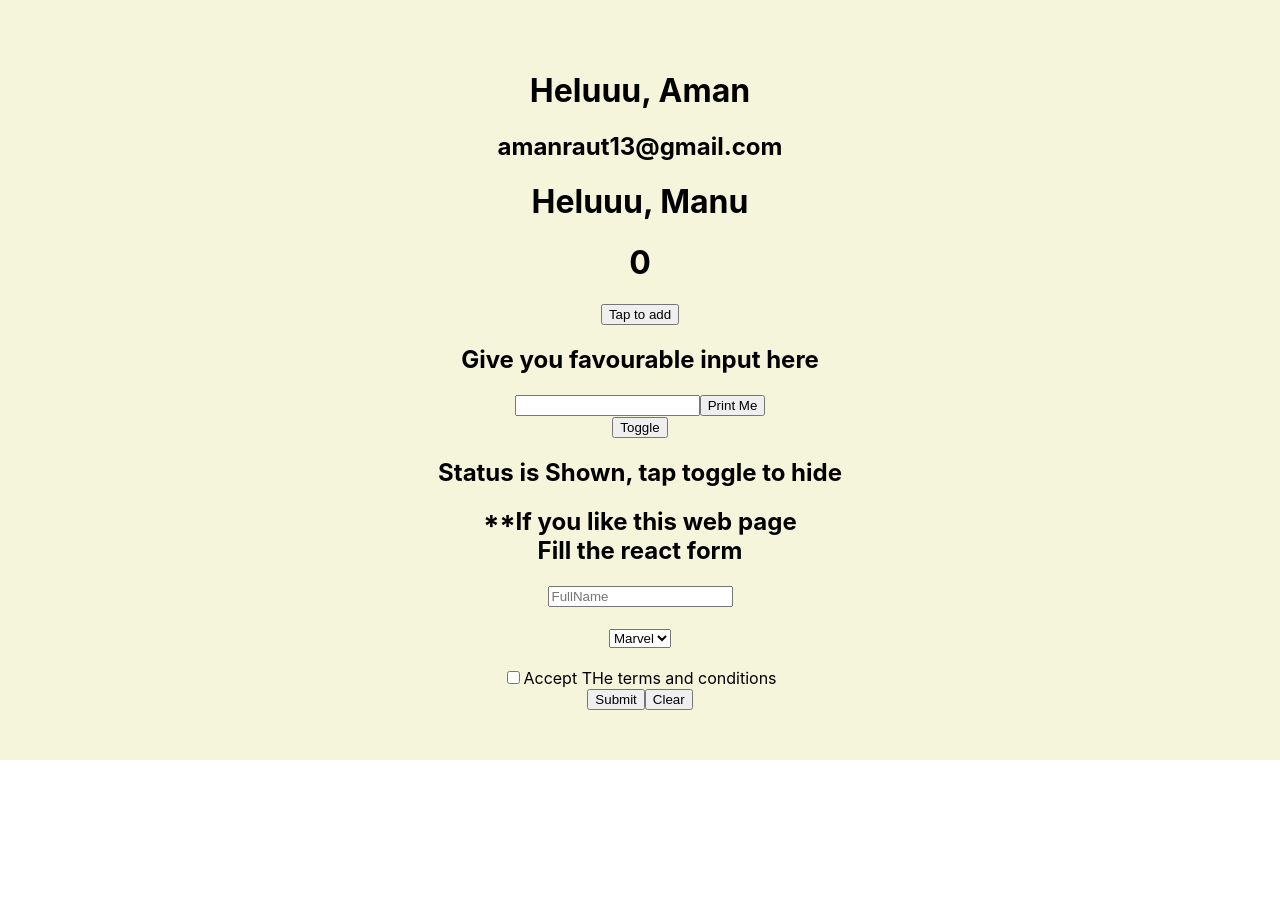
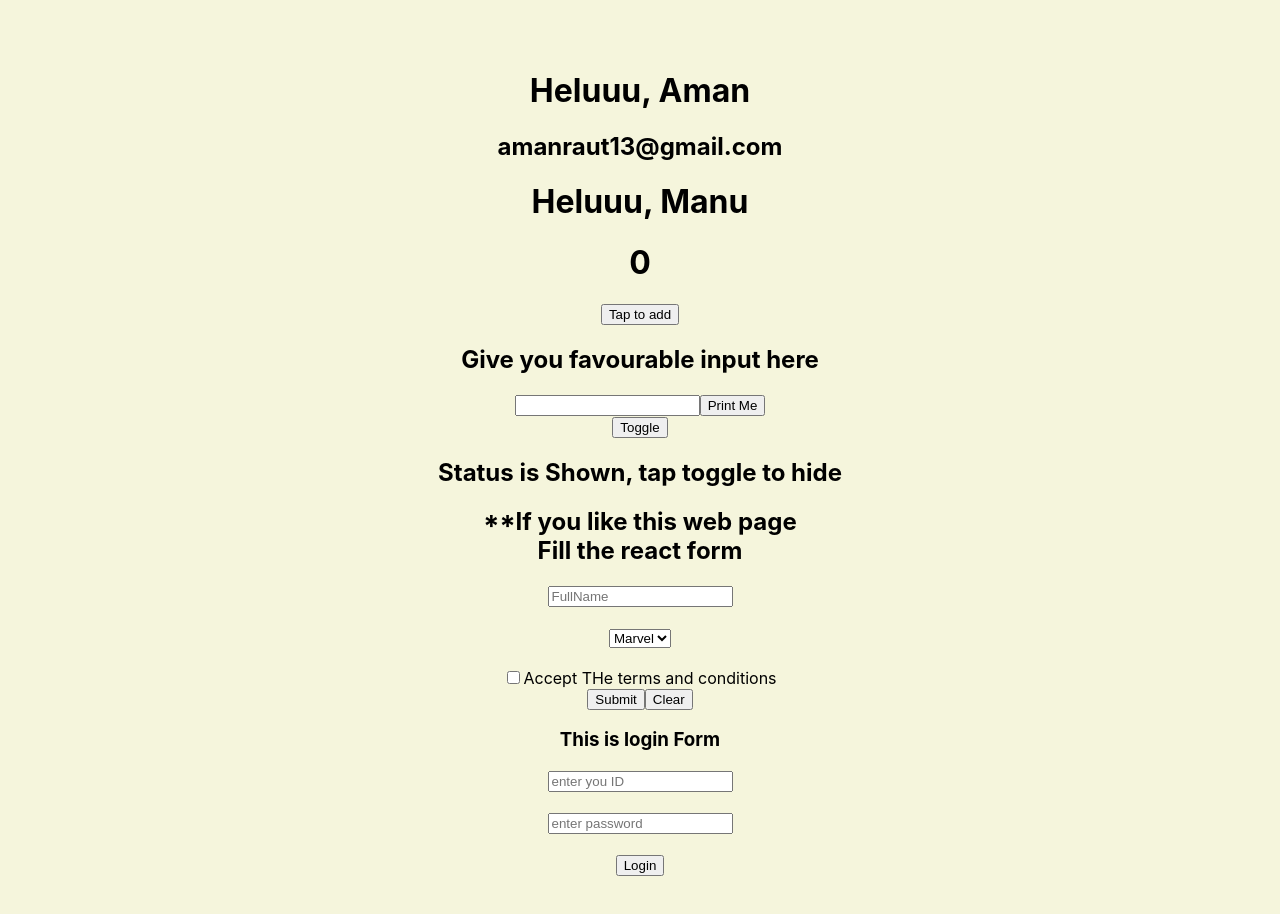
Before and after one commit to Aman-Raut/React_Practics-From-stepbystep, a React (Create React App) app: page / in a window 1280 px wide. Shown: the top 914 px of the page. Before the commit the page ends 800 px from the top, so only its background shows below. Built offline with nearby package versions, Linux system fonts and the light colour scheme.

Commit message:
modified:   src/App.js 	new file:   src/Login.js

```diff
--- a/src/App.js
+++ b/src/App.js
@@ -5,6 +5,7 @@
 import Input from './Input'
 import Toggle from './Toggle'
 import Form from './Form';
+import Login from './Login';
 
 
 function App() {
@@ -23,6 +24,8 @@
       <Input />
       <Toggle />
       <Form />
+      <Login />
+
     </div>
   )
 }
--- /dev/null
+++ b/src/Login.js
@@ -0,0 +1,49 @@
+import react,{useState} from 'react'
+
+function Login(){
+    const[user,setUser] = useState("");
+    const[password,setPassword] = useState("");
+    const[userErr,setUserErr] = useState(false);
+    const[passErr, setPassErr] = useState("");
+
+    function loginHandle(e){
+
+        (user || password <3)?
+        alert(" please type correct values")
+        : alert("All good")
+
+        e.preventDefault()
+    }
+
+    function userHandler(e){
+        let item = e.target.value;
+        item.length<3?
+        setUserErr(true):
+        setUserErr(false)
+
+        setUser(item)
+    }
+
+    function passwordHandler(e){
+        let item = e.target.value;
+        item.length<3?
+        setPassErr(true):
+        setPassErr(false)
+
+        setPassword(item)
+    }
+
+
+    return(
+
+        <div>
+            <h3>This is login Form</h3>
+            <form onSubmit={loginHandle} >
+                <input type="text" placeholder='enter you ID' onChange={userHandler} /> {userErr? <span>User not valid</span>:""} <br /><br />
+                <input type="password" placeholder='enter password' onChange={passwordHandler} />{passErr? <span>Password not valid</span>:""}<br /><br />
+                <button type='submit' >Login</button>
+            </form>
+        </div>
+    )
+}
+export default Login
```
